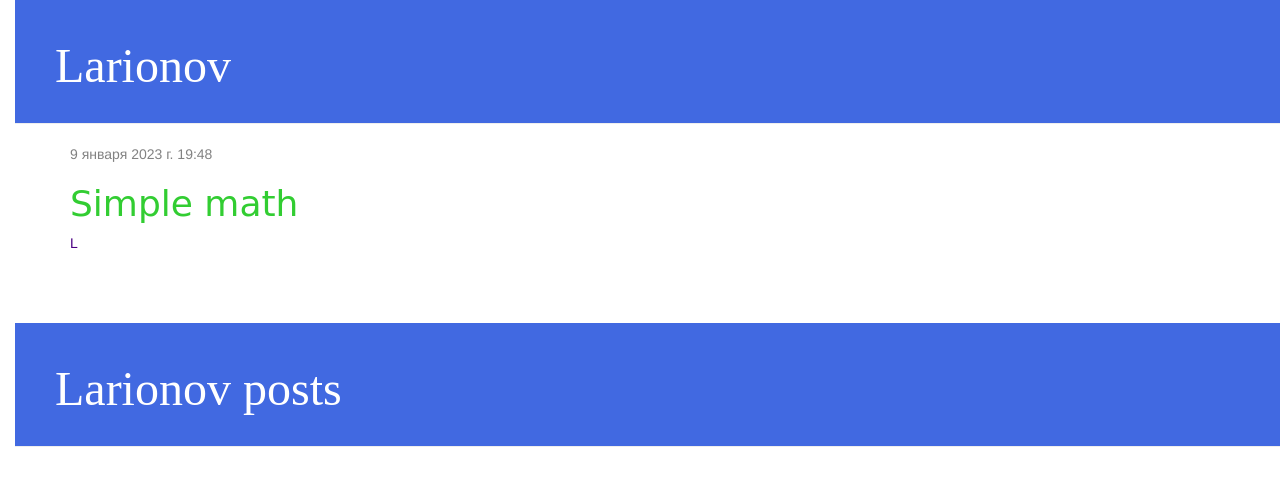
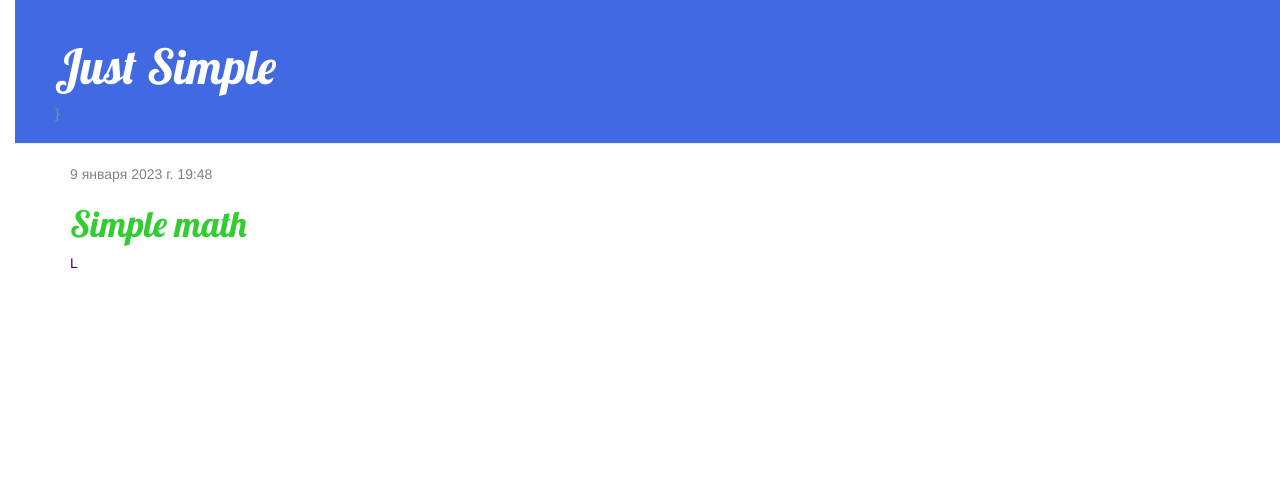
Before and after one commit to KLarionov/my-first-blog, a Django app: page /post/4/ in a window 1280 px wide. Shown: the top 486 px of the page. Run offline with Django 4.2, Linux system fonts and the light colour scheme; data comes from the database, SQL or seed files in the repository; both versions use the stored data as it was after the commit; some libraries are stand-ins or nearby versions.

Commit message:
Added view and template for detailed blog post as well as CSS for the site.

```diff
--- a/blog/templates/blog/base.html
+++ b/blog/templates/blog/base.html
@@ -1,17 +1,19 @@
 {% load static %}
-
 <html>
-
     <head>
+        <title>Just Simple</title>
         <link rel="stylesheet" href="//maxcdn.bootstrapcdn.com/bootstrap/3.2.0/css/bootstrap.min.css">
         <link rel="stylesheet" href="//maxcdn.bootstrapcdn.com/bootstrap/3.2.0/css/bootstrap-theme.min.css">
+        <link href='//fonts.googleapis.com/css?family=Lobster&subset=latin,latin-ext' rel='stylesheet' type='text/css'>
         <link rel="stylesheet" href="{% static 'css/blog.css' %}">
-        <title>L|A</title>
     </head>
-
     <body>
         <div class="page-header">
-        <h1><a href="/">Larionov</a></h1>
+        {% if user.is_authenticated %}
+            <a href="{% url 'post_new' %}" class="top-menu"><span class="glyphicon glyphicon-plus"></span></a>
+        {% endif %}
+            <h1><a href="/">Just Simple</a></h1>
+        }
         </div>
         <div class="content container">
             <div class="row">
@@ -22,25 +24,4 @@
             </div>
         </div>
     </body>
-
 </html>
-
-<div class="page-header">
-    <h1><a href="/">Larionov posts</a></h1>
-</div>
-
-<div class="content container">
-    <div class="row">
-        <div class="col-md-8">
-            {% for post in posts %}
-                <div class="post">
-                    <div class="date">
-                        <p>Опубликовано: {{ post.published_date }}</p>
-                    </div>
-                    <h1><a href="">{{ post.title }}</a></h1>
-                    <p>{{ post.text|linebreaksbr }}</p>
-                </div>
-            {% endfor %}
-        </div>
-    </div>
-</div>
--- a/blog/templates/blog/post_detail.html
+++ b/blog/templates/blog/post_detail.html
@@ -7,6 +7,9 @@
                 {{ post.published_date }}
             </div>
         {% endif %}
+    {% if user.is_authenticated %}
+        <a class="btn btn-default" href="{% url 'post_edit' pk=post.pk %}"><span class="glyphicon glyphicon-pencil"></span></a>
+    {% endif %}
         <h1>{{ post.title }}</h1>
         <p>{{ post.text|linebreaksbr }}</p>
     </div>
--- a/blog/urls.py
+++ b/blog/urls.py
@@ -4,4 +4,6 @@ from . import views
 urlpatterns = [
     path('', views.post_list, name='post_list'),
     path('post/<int:pk>/', views.post_detail, name='post_detail'),
+    path('post/new/', views.post_new, name='post_new'),
+    path('post/<int:pk>/edit/', views.post_edit, name='post_edit'),
 ]
--- a/blog/views.py
+++ b/blog/views.py
@@ -1,8 +1,9 @@
 from django.shortcuts import render
 from django.shortcuts import render, get_object_or_404
-
+from django.shortcuts import redirect
 from django.utils import timezone
 from .models import Post
+from .forms import PostForm
 
 def post_list(request):
     posts = Post.objects.filter(published_date__lte=timezone.now()).order_by('published_date')
@@ -11,3 +12,34 @@ def post_list(request):
 def post_detail(request, pk):
     post = get_object_or_404(Post, pk=pk)
     return render(request, 'blog/post_detail.html', {'post': post})
+
+def post_new(request):
+    form = PostForm()
+    return render(request, 'blog/post_edit.html', {'form': form})
+
+def post_new(request):
+    if request.method == "POST":
+        form = PostForm(request.POST)
+        if form.is_valid():
+            post = form.save(commit=False)
+            post.author = request.user
+            post.published_date = timezone.now()
+            post.save()
+            return redirect('post_detail', pk=post.pk)
+    else:
+        form = PostForm()
+    return render(request, 'blog/post_edit.html', {'form': form})
+
+def post_edit(request, pk):
+    post = get_object_or_404(Post, pk=pk)
+    if request.method == "POST":
+        form = PostForm(request.POST, instance=post)
+        if form.is_valid():
+            post = form.save(commit=False)
+            post.author = request.user
+            post.published_date = timezone.now()
+            post.save()
+            return redirect('post_detail', pk=post.pk)
+    else:
+        form = PostForm(instance=post)
+    return render(request, 'blog/post_edit.html', {'form': form})
```
Also changed, not shown: blog/forms.py (added, +9 -0 lines), blog/templates/blog/post_edit.html (added, +9 -0 lines), db.sqlite3. Lines whose indentation alone changed are shown as unchanged.
